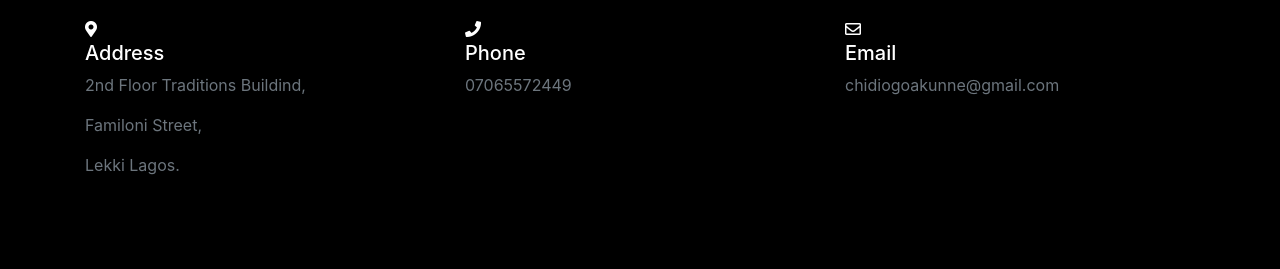
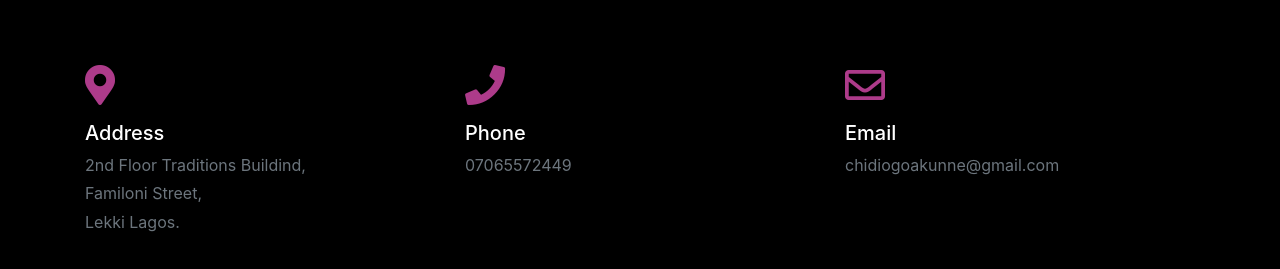
Before and after one commit to chidiogo-akunne/My-Portfolio, a website: page contact.html in a window 1280 px wide. Shown: the part 227-496 px from the top of the page. Drawn offline with Linux system fonts and the light colour scheme.

Commit message:
style contact details

```diff
--- a/assets/css/style.css
+++ b/assets/css/style.css
@@ -99,3 +99,12 @@ body {
     padding: 30px;
     margin: 20px;
 }
+
+.contact-icon{
+    font-size: 40px;
+    color: #ad3b8a;
+}
+
+.p-height{
+    line-height: 1px;
+}
--- a/contact.html
+++ b/contact.html
@@ -38,21 +38,21 @@
                        <div class="cap-div">
                            <h2 class="contact-cap">Get In Touch</h2>
                        </div>
-                       <div class="row">
-                           <div class="col-sm-4">
-                                <i class="fas fa-map-marker-alt"></i>
+                       <div class="row mt-5">
+                           <div class="col-sm-12 col-md-4">
+                                <i class="fas fa-map-marker-alt contact-icon mb-3"></i>
                                 <h5>Address</h5>
                                 <p class="text-muted">2nd Floor Traditions Buildind,</p>
-                                <p class="text-muted">Familoni Street,</p>
+                                <p class="text-muted p-height">Familoni Street,</p>
                                 <p class="text-muted">Lekki Lagos.</p>
                            </div>
-                           <div class="col-sm-4">
-                                <i class="fas fa-phone"></i>
+                           <div class="col-sm-12 col-md-4">
+                                <i class="fas fa-phone contact-icon mb-3"></i>
                                 <h5>Phone</h5>
                                 <p class="text-muted">07065572449</p>
                            </div>
-                           <div class="col-sm-4">
-                                <i class="far fa-envelope"></i>
+                           <div class="col-sm-12 col-md-4">
+                                <i class="far fa-envelope contact-icon mb-3"></i>
                                 <h5>Email</h5>
                                 <p class="text-muted">chidiogoakunne@gmail.com</p>
                            </div>
```
